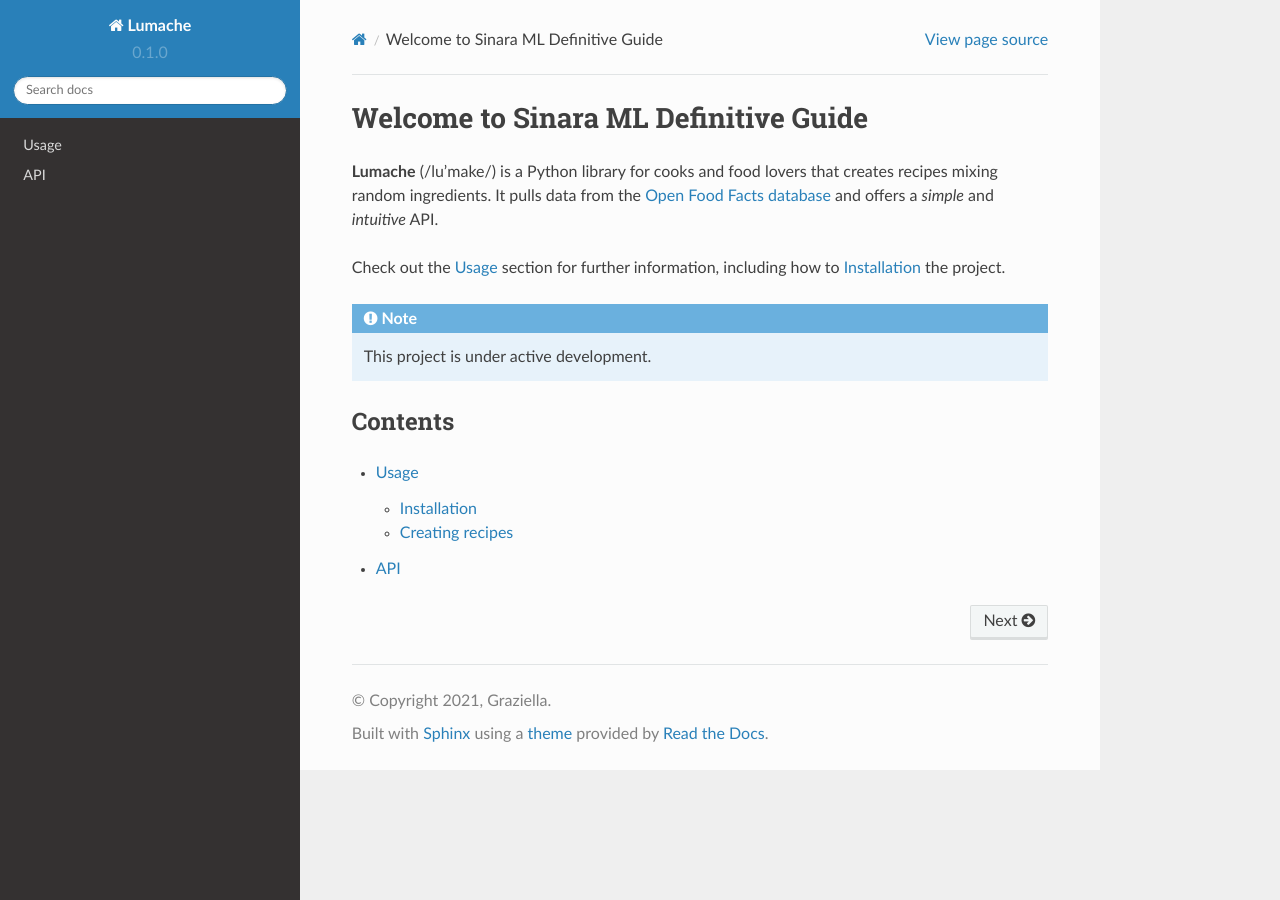
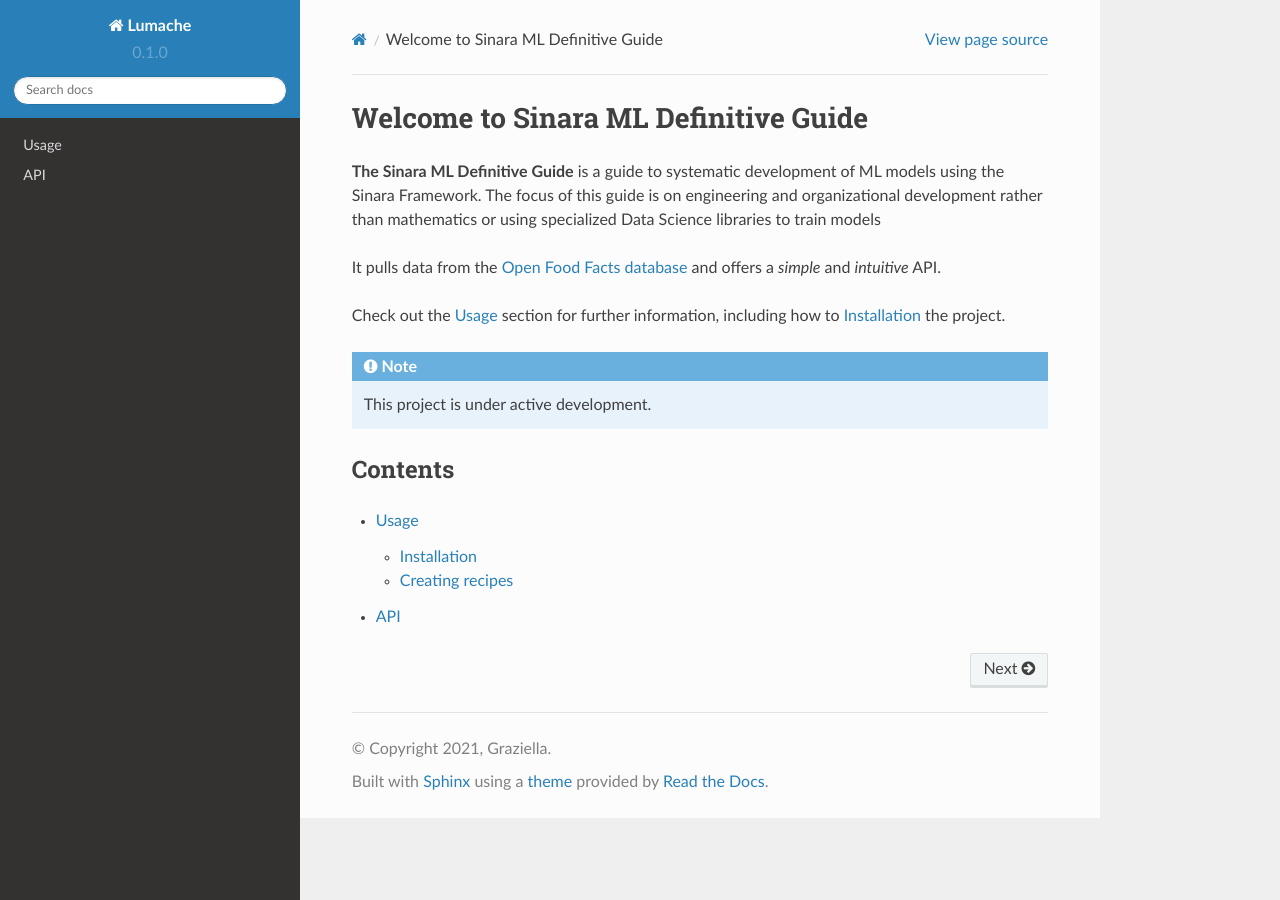
Before and after one commit to 4-DS/SinaraML-Def-Guide, a Sphinx documentation site: the page built from docs/source/index.rst, in a window 1280 px wide. Built offline with Sphinx 7.4.7 and the Read the Docs theme 2.0.0, drawn with Linux system fonts in a browser that asks for light colours.

Commit message:
Update index.rst

```diff
--- a/docs/source/index.rst
+++ b/docs/source/index.rst
@@ -1,8 +1,9 @@
 Welcome to Sinara ML Definitive Guide
 ===================================
 
-**Lumache** (/lu'make/) is a Python library for cooks and food lovers
-that creates recipes mixing random ingredients.
+**The Sinara ML Definitive Guide** is a guide to systematic development of ML models using the Sinara Framework. The focus of this guide is on engineering and organizational development rather than mathematics or using specialized Data Science libraries to train models
+
+
 It pulls data from the `Open Food Facts database <https://world.openfoodfacts.org/>`_
 and offers a *simple* and *intuitive* API.
 
```
